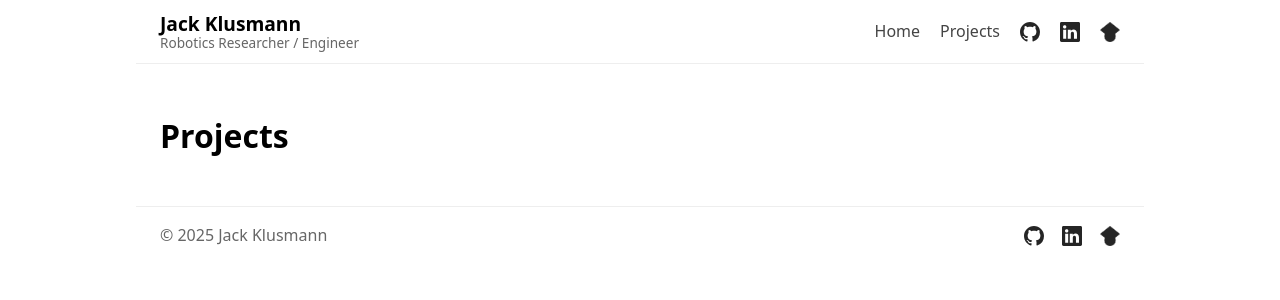
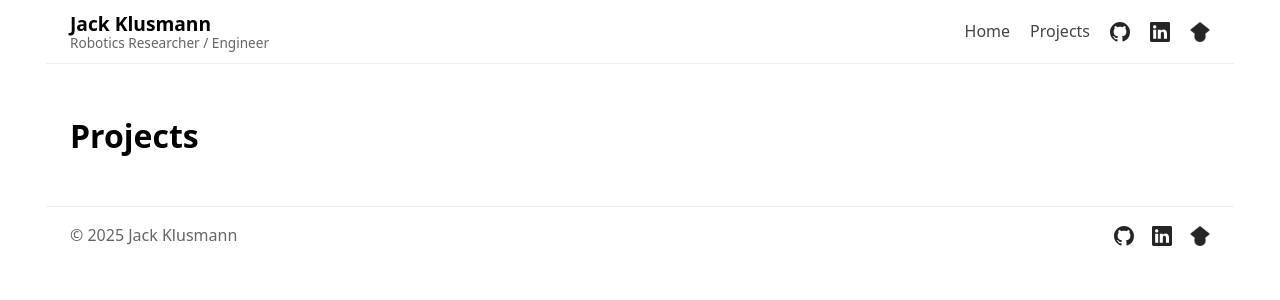
Before and after one commit to Jack-Klusmann/jack-klusmann.github.io, a Jekyll site: the page built from projects.md, in a window 1280 px wide. Shown: the top 300 px of the page. Built offline with Jekyll 4.4.1, drawn with Linux system fonts in a browser that asks for light colours.

Commit message:
CSS wrappers changed

```diff
--- a/assets/css/style.css
+++ b/assets/css/style.css
@@ -1,5 +1,5 @@
 :root {
-  --max: 960px;
+  --max: 1140px;
   --gap: 16px;
 }
 
@@ -81,7 +81,7 @@ body {
 }
 
 .intro-image img {
-  max-width: 800px;
+  max-width: 400px;
   min-width: 200px;
   height: auto;
   border-radius: 0;
```
Also changed, not shown: index.md (+1 -1 lines).
